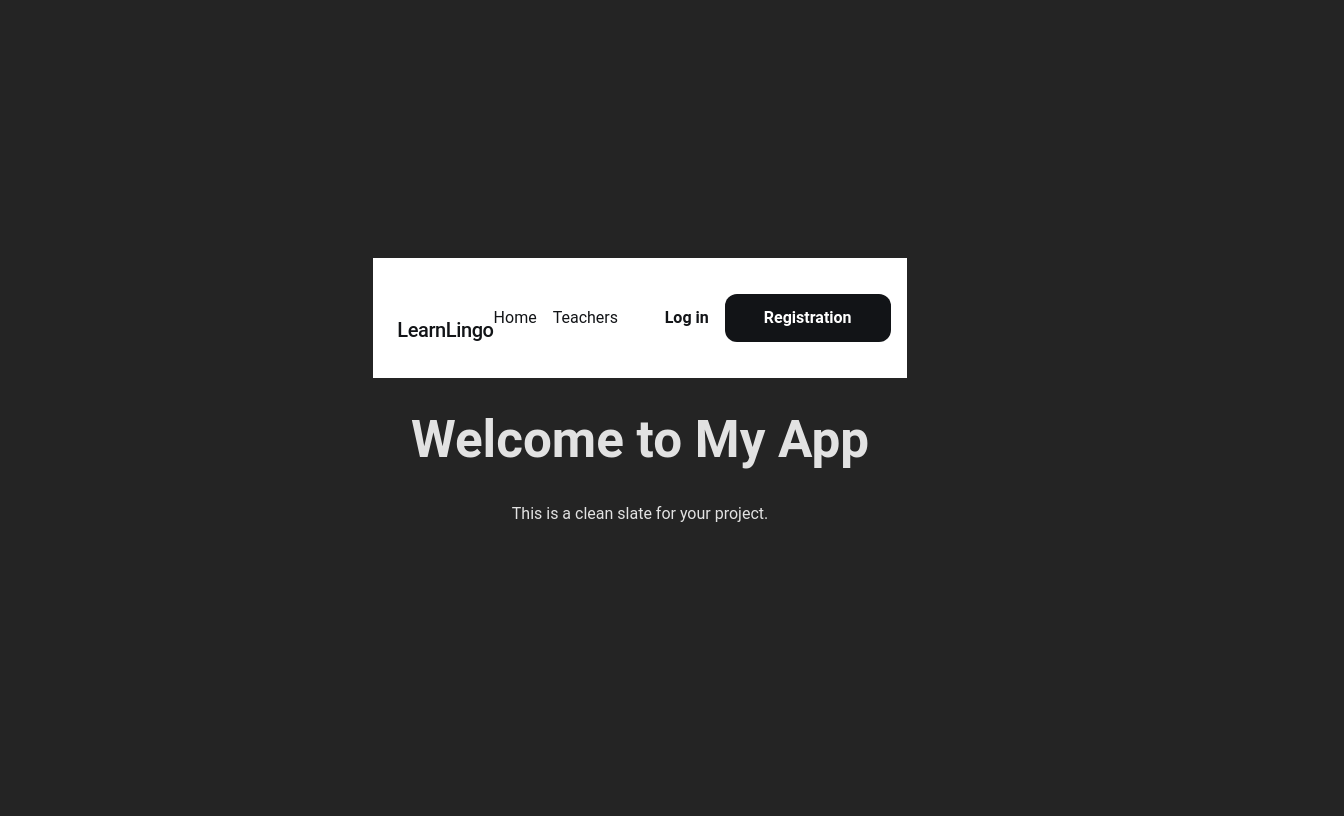
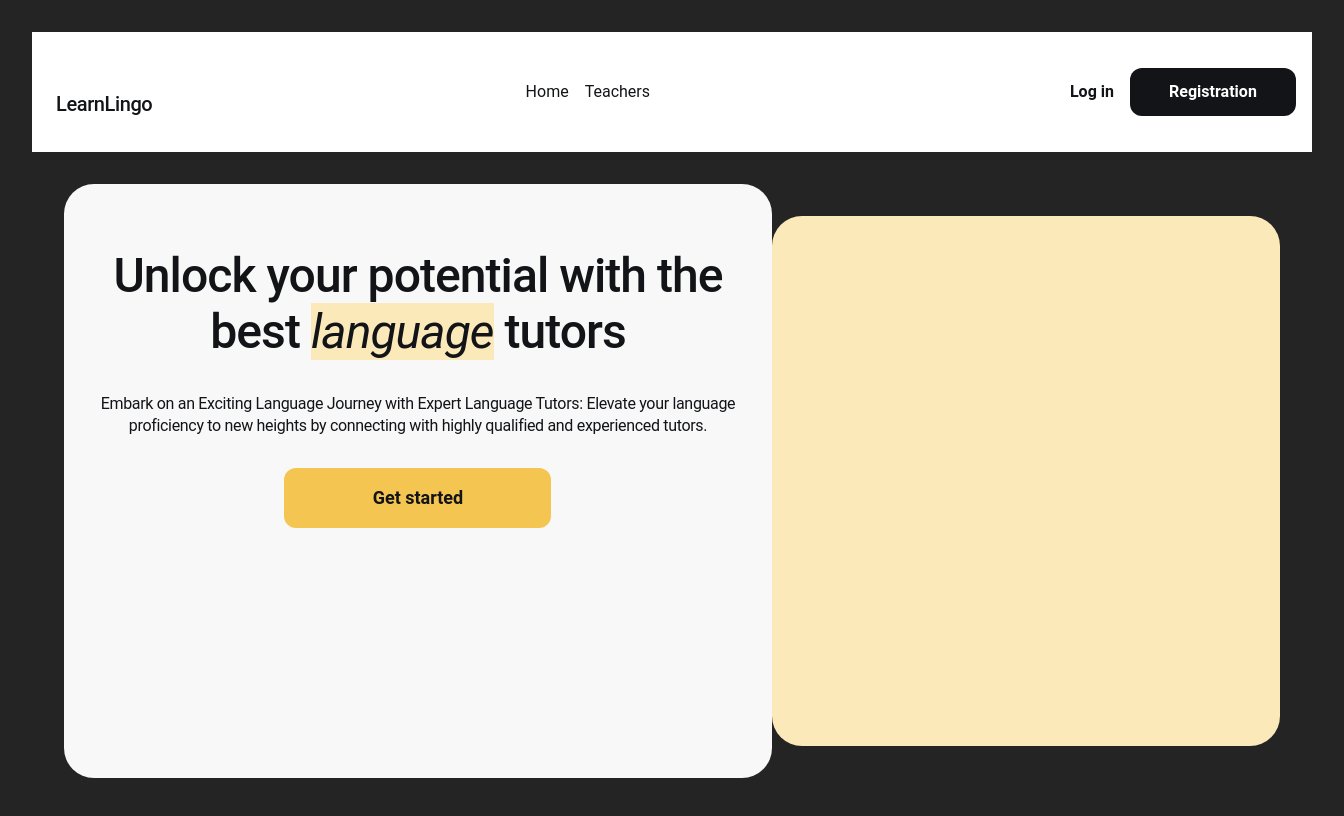
Before and after one commit to BWDmitriy/LearnLingo, a React (Vite) app: page / in a window 1280 px wide. Shown: the top 816 px of the page, 1344 px wide, since content can reach past the window. Built offline with nearby package versions, Linux system fonts and the light colour scheme.

Commit message:
Home WiP

```diff
--- a/src/App.jsx
+++ b/src/App.jsx
@@ -1,12 +1,12 @@
 import './App.css';
 import Header from './components/Header/Header';
+import Home from './components/Home/Home';
 
 function App() {
   return (
     <div>
       <Header />
-      <h1>Welcome to My App</h1>
-      <p>This is a clean slate for your project.</p>
+      <Home />
     </div>
   );
 }
--- /dev/null
+++ b/src/components/Home/Home.jsx
@@ -0,0 +1,22 @@
+import styles from './Home.module.css';
+
+function Home() {
+  return (
+    <main className={styles.main}>
+      <div className={styles.descriptionDiv}>
+        <h1>
+          Unlock your potential with the best <span>language</span> tutors
+        </h1>
+        <p>
+          Embark on an Exciting Language Journey with Expert Language Tutors: Elevate your language proficiency to new heights by connecting with highly qualified and experienced tutors.
+        </p>
+        <button>Get started</button>
+      </div>
+      <div className={styles.imageDiv}>
+        {/* Add your image or content here */}
+      </div>
+    </main>
+  );
+}
+
+export default Home;
--- /dev/null
+++ b/src/components/Home/Home.module.css
@@ -0,0 +1,95 @@
+.main {
+  display: flex;
+  justify-content: space-between;
+  align-items: center;
+  padding: 2rem;
+}
+
+.descriptionDiv {
+  border-radius: 30px;
+  width: 720px;
+  height: 530px;
+  background-color: #f8f8f8;
+  padding: 2rem;
+}
+
+.descriptionDiv h1 {
+  font-family: var(--font-family);
+  font-weight: 500;
+  font-size: 48px;
+  line-height: 117%;
+  letter-spacing: -0.02em;
+  color: #121417;
+}
+
+.descriptionDiv h1 span {
+  font-style: italic;
+  font-weight: 400;
+  background-color: #FBE9BA;
+}
+
+.descriptionDiv p {
+  font-family: var(--font-family);
+  font-weight: 400;
+  font-size: 16px;
+  line-height: 137%;
+  letter-spacing: -0.02em;
+  color: #121417;
+  margin-top: 1rem;
+}
+
+.descriptionDiv button {
+  border-radius: 12px;
+  padding: 16px 88px;
+  width: 267px;
+  height: 60px;
+  background-color: #f4c550;
+  font-family: var(--font-family);
+  font-weight: 700;
+  font-size: 18px;
+  line-height: 156%;
+  color: #121417;
+  border: none;
+  cursor: pointer;
+  margin-top: 1rem;
+}
+
+.imageDiv {
+  border-radius: 30px;
+  width: 568px;
+  height: 530px;
+  background-color: #fbe9ba;
+}
+
+footer {
+  border: 1.5px dashed #f4c550;
+  border-radius: 30px;
+  width: 1312px;
+  height: 116px;
+  display: flex;
+  justify-content: space-around;
+  align-items: center;
+  margin-top: 2rem;
+}
+
+footer div {
+  text-align: center;
+}
+
+footer h3 {
+  font-family: var(--font-family);
+  font-weight: 500;
+  font-size: 28px;
+  line-height: 114%;
+  letter-spacing: -0.02em;
+  color: #121417;
+}
+
+footer p {
+  font-family: var(--font-family);
+  font-weight: 400;
+  font-size: 14px;
+  line-height: 129%;
+  letter-spacing: -0.02em;
+  color: rgba(18, 20, 23, 0.7);
+}
```
